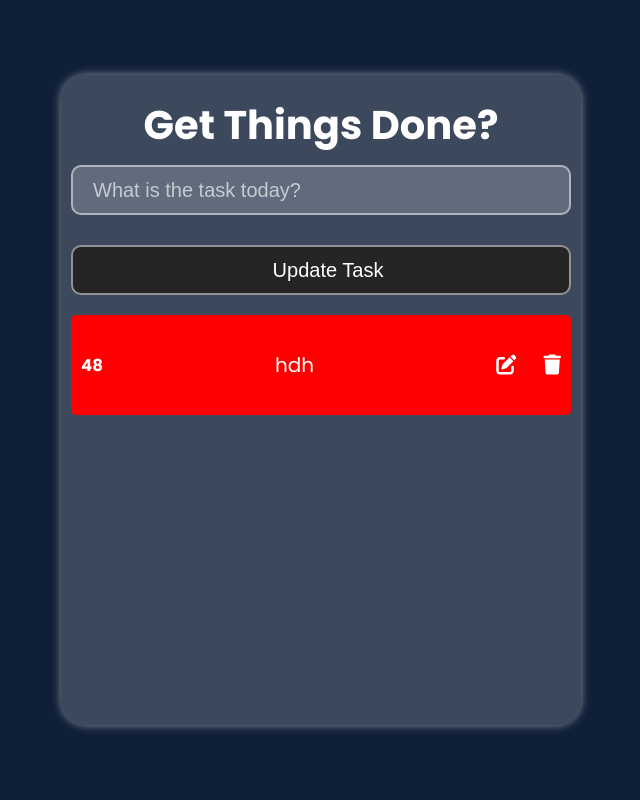
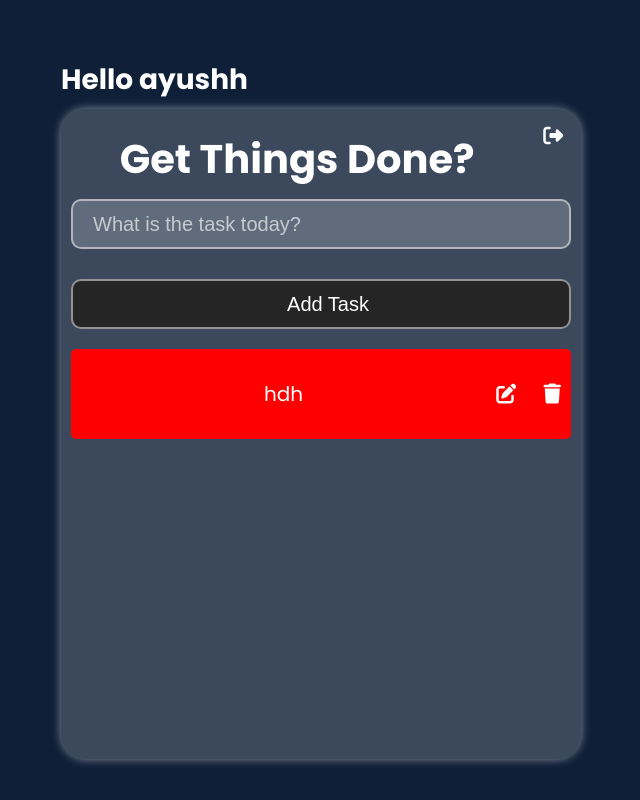
Before and after one commit to Ayushsav/Todo_app_using_django, a Django app: page /todopage in a window 1280 px wide. Shown: the whole page, without its empty margins (319-959 px from the left). Run offline with Django 4.2, Linux system fonts and the light colour scheme; a user stored in the database is signed in; data comes from the database, SQL or seed files in the repository; some libraries are stand-ins or nearby versions; some web fonts are replaced.

Commit message:
todo file changeds

```diff
--- a/todo/todo/templates/todo.html
+++ b/todo/todo/templates/todo.html
@@ -16,30 +16,45 @@
 </head>
 
 <body>
+    <div class="signup-login">
+        <div>
+            <div>
+                <h1>Hello {{user}}</h1>
+            </div>
+            <div class=" signup-box scr">
+                <div class="heads">
+                    <!-- <div class="ancaa" title=""><i class="fa-solid fa-user"></i> </div> -->
+                    <div class="heading">Get Things Done? </div>
+                    <div class="anca"><a href="{% url 'signout' %}" class="sign"><i
+                                class="fa-solid fa-right-from-bracket"></i></a></div>
+                </div>
 
-    <div class="signup-login">
-        <div class=" signup-box scr">
-            <div class="heading">Get Things Done?</div>
+
                 <form method="post">
                     {% csrf_token %}
-                <input type="text" name="title" required class="todo-input inp" placeholder="What is the task today?"
-                    value="{{obj.title}}">
+                    <input type="text" name="title" required class="todo-input inp"
+                        placeholder="What is the task today?">
 
 
-                <input class="submit-button" type="submit" value="Update Task">
+                    <input class="submit-button" type="submit" value="Add Task">
 
                 </form>
 
                 {% for todo in res %}
                 <div class="Todo clickable-div {% if todo.status %}todo-green{% else %}todo-red{% endif %}">
-                <h5>{{todo.srno}}</h5>
-                <p>{{todo.title}}</p>
+                    <form method="post" action="">
+                        {% csrf_token %}
+
+                        <!-- <h5><input name="status"required type="submit" {% if todo.status %} checked {% endif %}></h5> -->
+                    </form>
+
+                    <p class="{% if todo.status %} completed {% endif %} ">{{todo.title}}</p>
 
 
 
 
                     <div>
-                    <a href=""><i class="fa-solid fa-pen-to-square"></i></a>
+                        <a href=" /edit_todo/{{todo.srno}} "><i class="fa-solid fa-pen-to-square"></i></a>
                         <a href=" /delete_todo/{{todo.srno}} "><i class="fa-solid fa-trash"></i></a>
 
                         </i>
@@ -52,6 +67,7 @@
 
 
         </div>
+    </div>
     <script src="{% static 'js/todo.js' %}"></script>
 </body>
 
```
Lines whose indentation alone changed are shown as unchanged.
